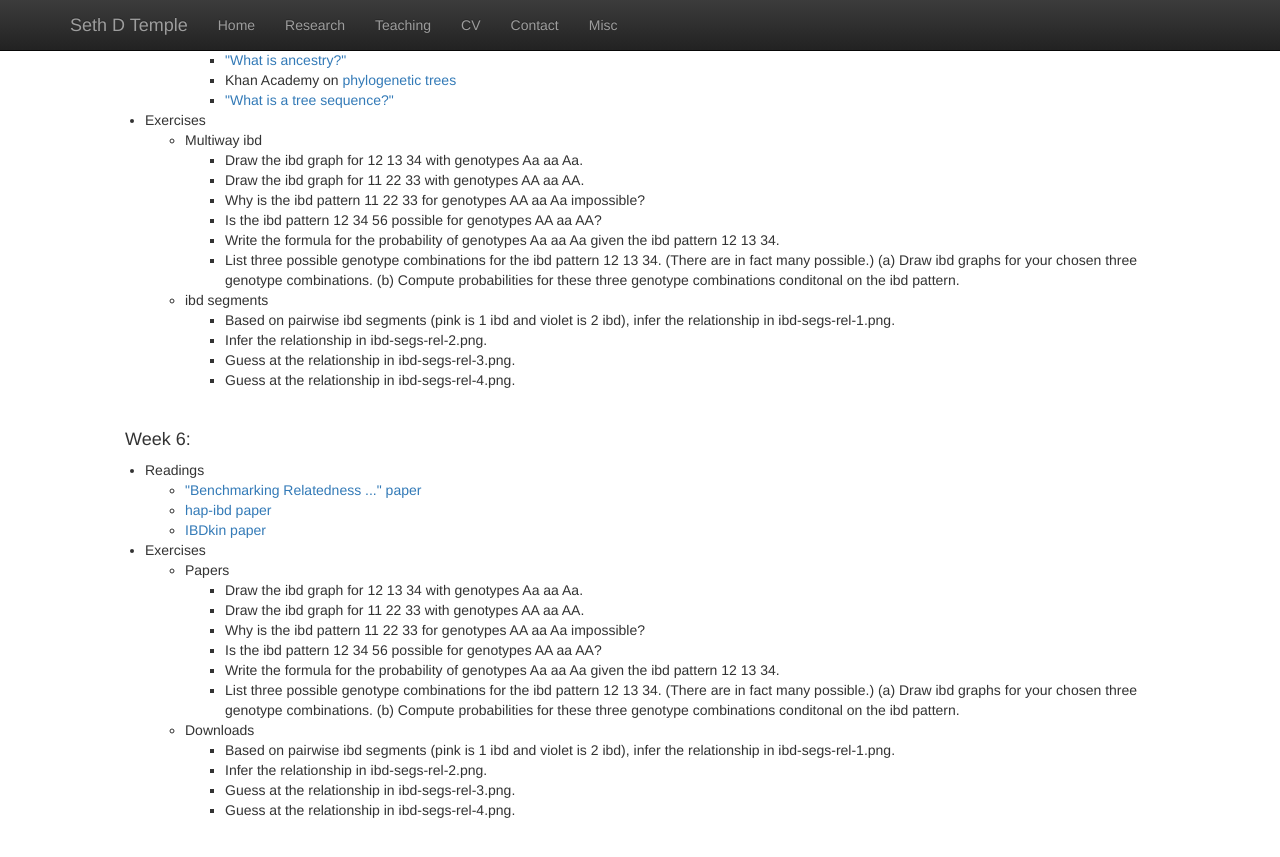
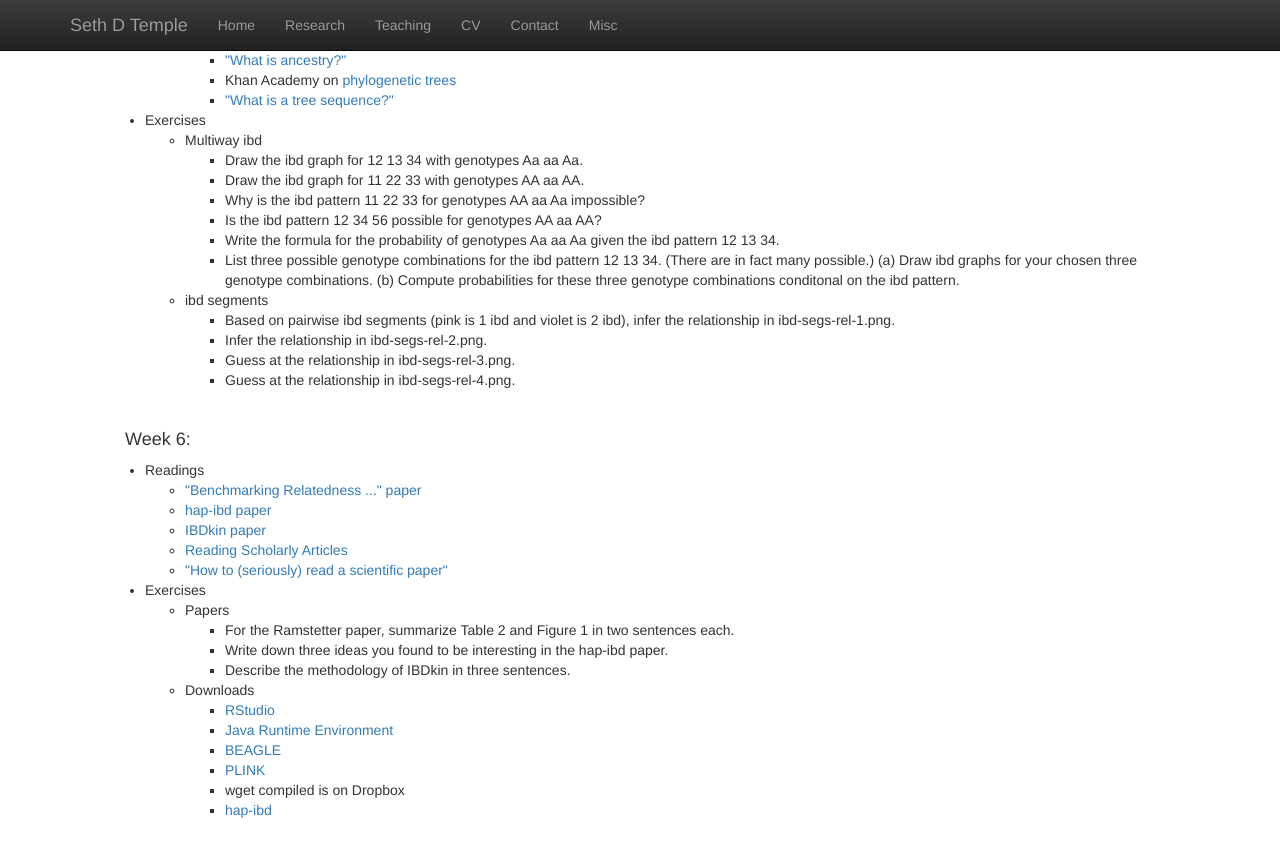
Before and after one commit to sdtemple/sdtemple.github.io, a Jekyll site: the page built from statgen1.html, in a window 1280 px wide and 900 px high, scrolled down 2398 px. Shown: the top 857 px of the window. Built offline with Jekyll 4.4.1, drawn with Linux system fonts in a browser that asks for light colours; nearby versions of some CDN libraries; library files that are not in the unit come from our copies.

Commit message:
Update statgen1.html

```diff
--- a/statgen1.html
+++ b/statgen1.html
@@ -203,24 +203,25 @@ Some assignments will be formally submitted to Canvas for course credit.<br/><br
         <li style="padding:0px;margin:0px 20px 0px;"> <a href="https://academic.oup.com/genetics/article/207/1/75/5930657">"Benchmarking Relatedness ..." paper </a> </li>
         <li style="padding:0px;margin:0px 20px 0px;"> <a href="https://www.sciencedirect.com/science/article/pii/S0002929720300525"> hap-ibd paper </a> </li>
         <li style="padding:0px;margin:0px 20px 0px;"> <a href="https://academic.oup.com/bioinformatics/article/36/16/4519/5858978"> IBDkin paper </a> </li>
+        <li style="padding:0px;margin:0px 20px 0px;"> <a href="https://libguides.usc.edu/evaluate/scholarlyarticles"> Reading Scholarly Articles </a> </li>
+        <li style="padding:0px;margin:0px 20px 0px;"> <a href="https://www.science.org/content/article/how-seriously-read-scientific-paper"> "How to (seriously) read a scientific paper" </a> </li>
     </ul>
 <li style="padding:0px;margin:0px 20px 0px;"> Exercises </li>
     <ul>
         <li style="padding:0px;margin:0px 20px 0px;"> Papers </li>
         <ul>
-            <li style="padding:0px;margin:0px 20px 0px;"> Draw the ibd graph for 12 13 34 with genotypes Aa aa Aa. </li>
-            <li style="padding:0px;margin:0px 20px 0px;"> Draw the ibd graph for 11 22 33 with genotypes AA aa AA. </li>
-            <li style="padding:0px;margin:0px 20px 0px;"> Why is the ibd pattern 11 22 33 for genotypes AA aa Aa impossible? </li>
-            <li style="padding:0px;margin:0px 20px 0px;"> Is the ibd pattern 12 34 56 possible for genotypes AA aa AA? </li>
-            <li style="padding:0px;margin:0px 20px 0px;"> Write the formula for the probability of genotypes Aa aa Aa given the ibd pattern 12 13 34. </li>
-            <li style="padding:0px;margin:0px 20px 0px;"> List three possible genotype combinations for the ibd pattern 12 13 34. (There are in fact many possible.) (a) Draw ibd graphs for your chosen three genotype combinations. (b) Compute probabilities for these three genotype combinations conditonal on the ibd pattern. </li>
+            <li style="padding:0px;margin:0px 20px 0px;"> For the Ramstetter paper, summarize Table 2 and Figure 1 in two sentences each. </li>
+            <li style="padding:0px;margin:0px 20px 0px;"> Write down three ideas you found to be interesting in the hap-ibd paper. </li>
+            <li style="padding:0px;margin:0px 20px 0px;"> Describe the methodology of IBDkin in three sentences. </li>
         </ul>
         <li style="padding:0px;margin:0px 20px 0px;"> Downloads </li>
         <ul>
-            <li style="padding:0px;margin:0px 20px 0px;"> Based on pairwise ibd segments (pink is 1 ibd and violet is 2 ibd), infer the relationship in ibd-segs-rel-1.png. </li>
-            <li style="padding:0px;margin:0px 20px 0px;"> Infer the relationship in ibd-segs-rel-2.png. </li>
-            <li style="padding:0px;margin:0px 20px 0px;"> Guess at the relationship in ibd-segs-rel-3.png. </li>
-            <li style="padding:0px;margin:0px 20px 0px;"> Guess at the relationship in ibd-segs-rel-4.png. </li>
+            <li style="padding:0px;margin:0px 20px 0px;"> <a href="https://rstudio.com/products/rstudio/download/"> RStudio </a> </li>
+            <li style="padding:0px;margin:0px 20px 0px;"> <a href="https://www.oracle.com/java/technologies/javase-jre8-downloads.html"> Java Runtime Environment </a> </li>
+            <li style="padding:0px;margin:0px 20px 0px;"> <a href="http://faculty.washington.edu/browning/beagle/beagle.html"> BEAGLE </a> </li>
+            <li style="padding:0px;margin:0px 20px 0px;"> <a href="https://www.cog-genomics.org/plink2"> PLINK </a> </li>
+            <li style="padding:0px;margin:0px 20px 0px;"> wget compiled is on Dropbox </li>
+            <li style="padding:0px;margin:0px 20px 0px;"> <a href="https://github.com/browning-lab/hap-ibd"> hap-ibd </a> </li>
         </ul>
     </ul>
 </p>
```
